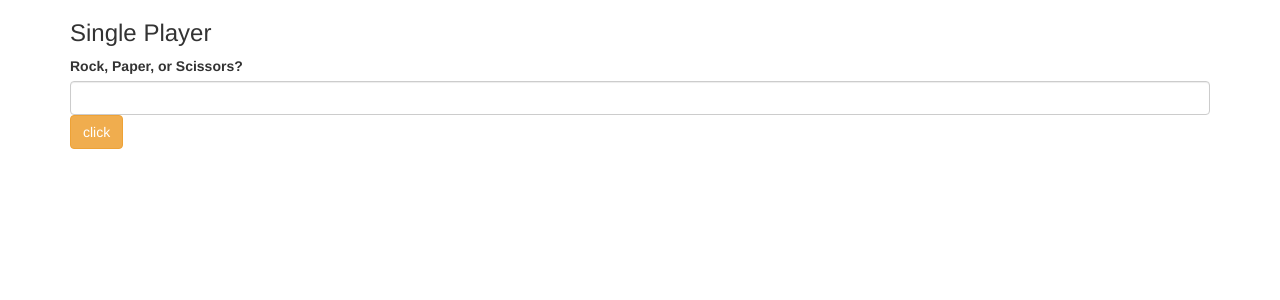
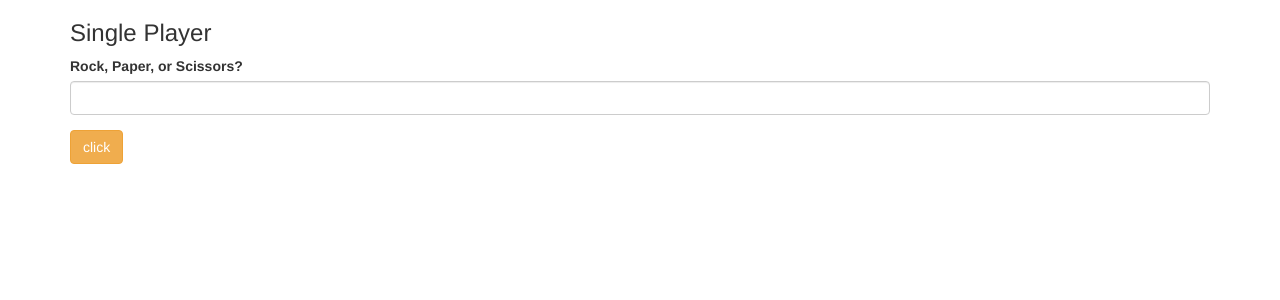
Before and after one commit to k-giardchase/rockpaperscissors, a PHP site: template views/single_person_form.twig in a window 1280 px wide. Shown: the top 300 px of the page. Run offline with PHP 8.4, Linux system fonts and the light colour scheme; the template is opened without the code that fills it, so the values that code supplies are empty; some libraries are stand-ins or nearby versions.

Commit message:
Makes final bootstrap appearance improvements around form inputs and display

```diff
--- a/views/choose.twig
+++ b/views/choose.twig
@@ -16,12 +16,16 @@
 
             <div class="col-md-6">
               <form action='/single_person_form'>
+                  <div class="form-group">
                 <button class="btn btn-success" type="submit">One Player</button>
+                  </div>
               </form>
             </div>
             <div class="col-md-6">
               <form action='/multi_person_form'>
-                <button class="btn btn-info" type="submit">Two Players</button>
+                  <div class="form-group">
+                    <button class="btn btn-info" type="submit">Two Players</button>
+                  </div>
               </form>
           </div>
 
--- a/views/single_person_form.twig
+++ b/views/single_person_form.twig
@@ -8,9 +8,13 @@
   <div class="container">
       <h3>Single Player</h3>
       <form action="/create_single_hand">
-          <label for = "single_hand_input">Rock, Paper, or Scissors?</label>
-          <input name="single_hand_input" id="single_hand_input" type="text" class="form-control">
-          <button type="submit" class="btn btn-warning">click</button>
+          <div class="form-group">
+              <label for = "single_hand_input">Rock, Paper, or Scissors?</label>
+              <input name="single_hand_input" id="single_hand_input" type="text" class="form-control">
+          </div>
+          <div class="form-group">
+             <button type="submit" class="btn btn-warning">click</button>
+         </div>
      </form>
  </div>
 </body>
--- a/views/two_players.twig
+++ b/views/two_players.twig
@@ -11,13 +11,13 @@
             <form method="get" action="/create_multi_hands">
                 <div class="form-group">
                     <label for="player1">Player One Input</label>
-                    <input name="player1" id="player1" type="text" class="group-control" required>
+                    <input name="player1" id="player1" type="text" class="form-control" required>
 
 
                 </div>
                 <div class="form-group">
                     <label for="player2">Player Two Input:</label>
-                    <input name="player2" id="player2" type="text" class="group-control">
+                    <input name="player2" id="player2" type="text" class="form-control">
                 </div>
                 <button type="submit" class="btn btn-success">Submit</button>
             </form>
```
